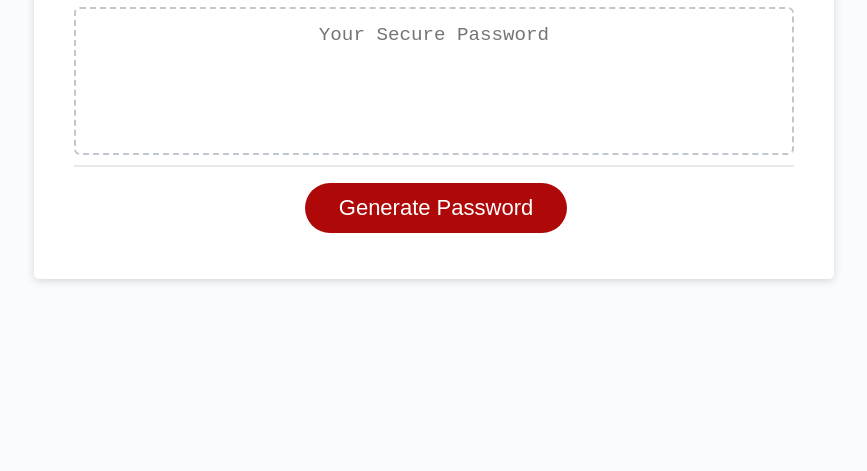
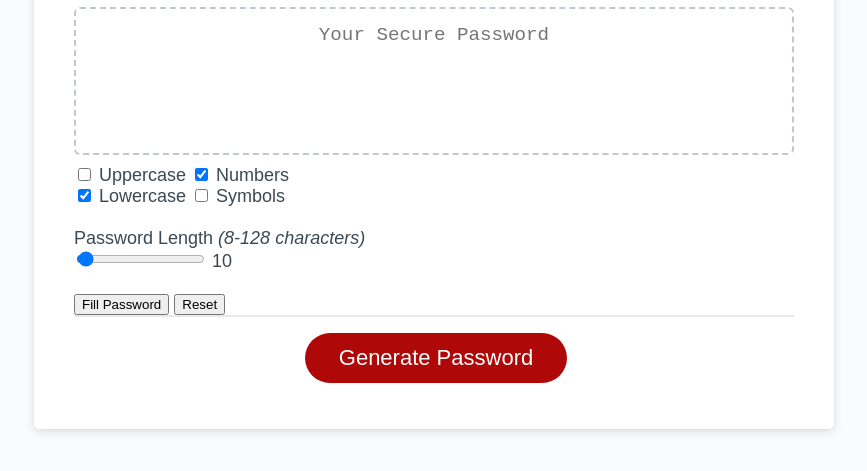
Before and after one commit to stephenlprice/countersign, a plain HTML site: page index.html in a window 1280 px wide. Shown: the part 241-712 px from the top of the page, without its empty margins (206-1073 px from the left). Drawn offline with Linux system fonts and the light colour scheme.

Commit message:
added IDs to inputs

```diff
--- a/assets/script.js
+++ b/assets/script.js
@@ -3,6 +3,7 @@
 // Document IDs & classes
 var generateBtn = document.querySelector("#generate");
 var pCriteria = document.querySelector("#criteria");
+var inputLow = document.querySelector("");
 
 // Password criteria (default values)
 var critLow = true;
--- a/index.html
+++ b/index.html
@@ -24,30 +24,28 @@
             aria-label="Generated Password"
           ></textarea>
           <div id="criteria">
-            <!-- <form action="#" method="get">
-              <input type="checkbox" name="uppercase" value="upper">
+            <form action="./index.html" method="post">
+              <input id="inputUp" type="checkbox" name="uppercase" value="upper">
               <label for="uppercase">Uppercase</label>
 
-              <input type="checkbox" name="numeric" value="number" checked>
+              <input id="inputNum" type="checkbox" name="numeric" value="number" checked>
               <label for="numeric">Numbers</label><br>
 
 
-              <input type="checkbox" name="lowercase" value="lower" checked>
+              <input id="inputLow" type="checkbox" name="lowercase" value="lower" checked>
               <label for="lowercase">Lowercase</label>
 
-              <input type="checkbox" name="special" value="special">
+              <input id="inputSpec" type="checkbox" name="special" value="special">
               <label for="special">Symbols</label><br><br>
 
               <label for="length">Password Length <i>(8-128 characters)</i></label><br>
-              <input type="range" id="pLength" name="length" oninput="this.nextElementSibling.value=this.value" min="8" max="128" value="10" step="1">
+              <input id="inputLen" type="range" id="pLength" name="length" oninput="this.nextElementSibling.value=this.value" min="8" max="128" value="10" step="1">
               <output>10</output><br><br>
 
-              <input type="submit" value="Fill Password">
-              <input type="reset" value="Reset">
-            </form> -->
-
+              <input id="inputFill" type="submit" value="Fill Password">
+              <input id="inputReset" type="reset" value="Reset">
+            </form>
           </div>
-
         </div>
         <div class="card-footer">
           <button id="generate" class="btn">Generate Password</button>
```
